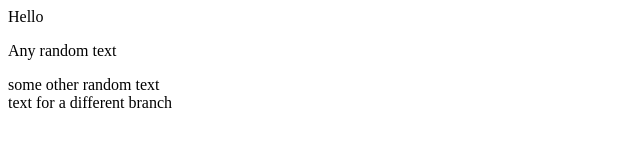
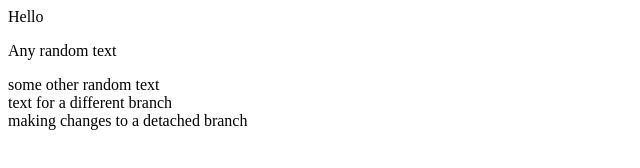
Before and after one commit to Rwiddha/Repo-1, a plain HTML site: page index.html in a window 1280 px wide. Shown: the whole page, without its empty margins (0-640 px from the left). Drawn offline with Linux system fonts and the light colour scheme.

Commit message:
modified detached branch

```diff
--- a/index.html
+++ b/index.html
@@ -2,3 +2,4 @@
 <p>Any random text</p>
 <div>some other random text</div>
 <div>text for a different branch</div>
+<div>making changes to a detached branch</div>
```
